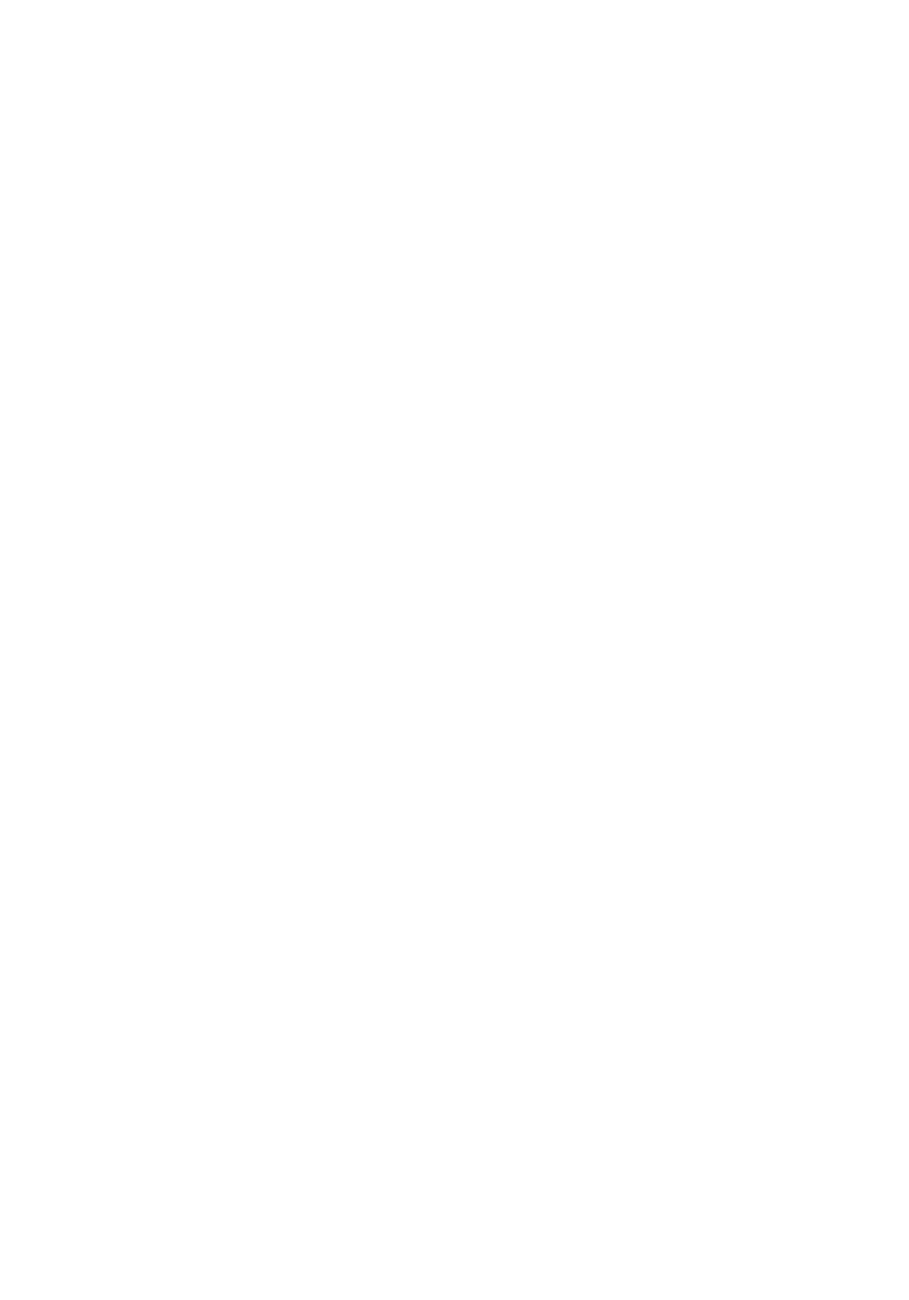
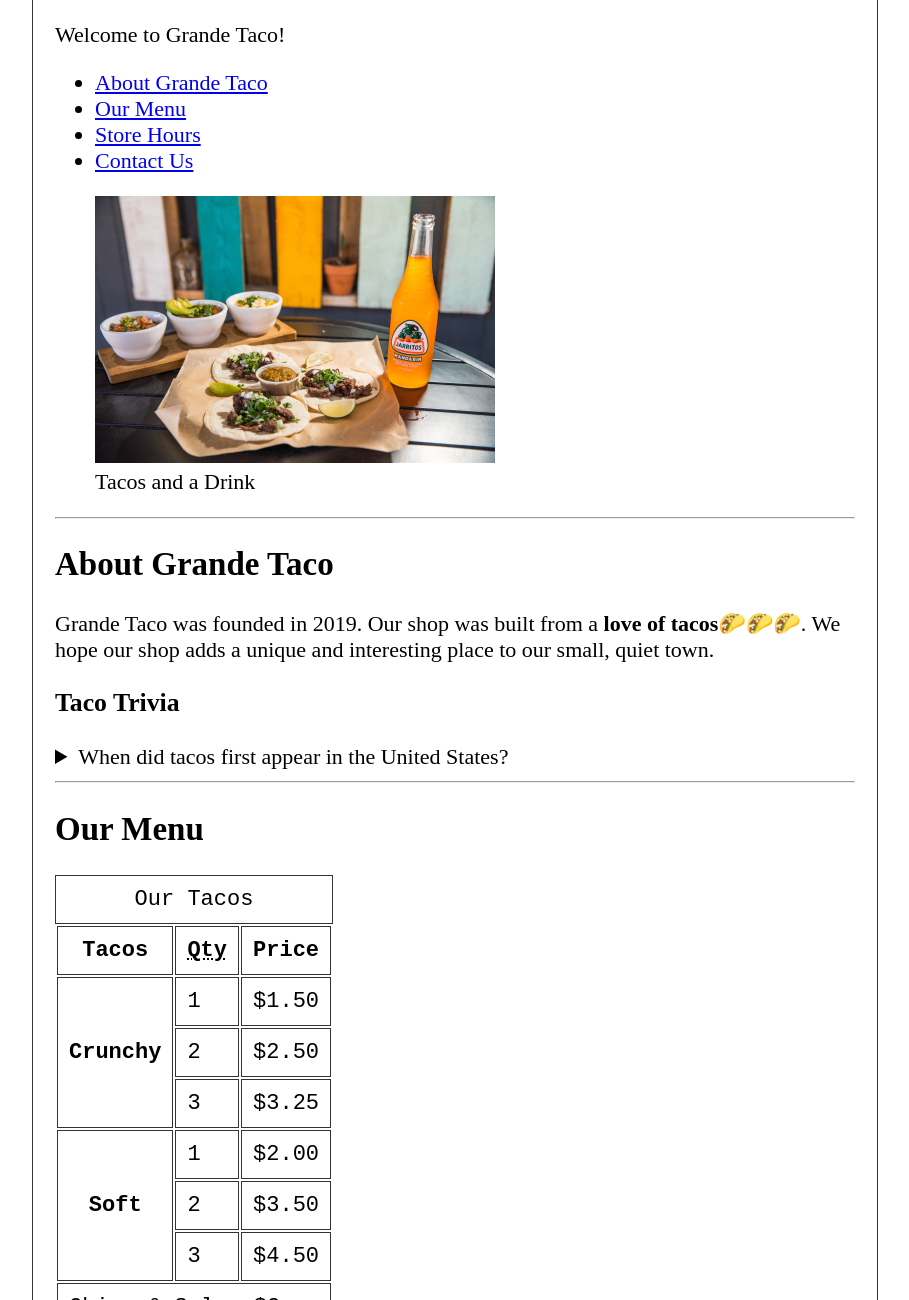
Before and after one commit to Dylan-Johnson-1/grande-taco, a plain HTML site: page index.html in a window 1280 px wide. Shown: the top 1300 px of the page, without its empty margins (185-1094 px from the left). Before the commit the page ends 800 px from the top, so only its background shows below. Drawn offline with Linux system fonts and the light colour scheme.

Commit message:
added initial html setup. added index.html intro page with basic layout.

```diff
--- a/css/style.css
+++ b/css/style.css
@@ -1,11 +1,21 @@
-@import url("https://fonts.googleapis.com/css2?family=Nunito:ital,wght@0,200..1000;1,200..1000&family=Roboto:ital,wght@0,100..900;1,100..900&display=swap");
-/* RESET */
-* {
-  margin: 0;
-  padding: 0;
-  box-sizing: border-box;
+html {
+  font-size: 22px;
 }
 
 body {
-  font-family: "Nunito", sans-serif;
+  min-height: 100vh;
+  max-width: 800px;
+  margin: 0 auto;
+  padding: 1rem;
+  border-left: 1px solid #333;
+  border-right: 1px solid #333;
 }
+
+th,
+td,
+caption {
+  border: 1px solid #333;
+  font-family: "Courier New", Courier, monospace;
+  border-collapse: separate;
+  padding: 0.5rem;
+}
--- a/index.html
+++ b/index.html
@@ -0,0 +1,126 @@
+<!DOCTYPE html>
+<html lang="en">
+  <head>
+    <meta charset="UTF-8" />
+    <meta name="author" content="Dylan Johnson" />
+    <meta
+      name="description"
+      content="This is the official website for Grande Taco."
+    />
+    <title>Grande Taco</title>
+    <meta name="viewport" content="width=device-width, initial-scale=1.0" />
+    <link rel="stylesheet" href="css/style.css" />
+    <link rel="icon" href="favicon.ico" type="image/x-icon" />
+    <title>Document</title>
+  </head>
+  <body>
+    <header>
+      Welcome to Grande Taco!
+      <nav>
+        <ul>
+          <li><a href="#about">About Grande Taco</a></li>
+          <li><a href="#menu">Our Menu</a></li>
+          <li><a href="#hours">Store Hours</a></li>
+          <li><a href="#contact">Contact Us</a></li>
+        </ul>
+      </nav>
+      <figure>
+        <img
+          src="img/tacos_and_drink_400x267.png"
+          alt="Tacos and a Drink"
+          title="We love tacos!"
+          width="400"
+          height="267"
+        />
+        <figcaption>Tacos and a Drink</figcaption>
+      </figure>
+    </header>
+    <hr />
+    <main>
+      <article id="about">
+        <h2>About Grande Taco</h2>
+        <p>
+          Grande Taco was founded in <time datetime="2019">2019</time>. Our shop
+          was built from a <strong>love of tacos</strong>🌮🌮🌮. We hope our
+          shop adds a unique and interesting place to our small, quiet town.
+        </p>
+        <aside>
+          <h3>Taco Trivia</h3>
+          <details>
+            <summary>When did tacos first appear in the United States?</summary>
+            <p>
+              Jeffery M. Pilcher, taco historian and professor of history at the
+              University of Minnesota, says the earliest mention of tacos in the
+              United States are in a newspaper from
+              <time datetime="1905">1905</time>. (Source:
+              <cite
+                ><a
+                  href="https://www.smithsonianmag.com/arts-culture/where-did-the-taco-come-from-81228162/"
+                  target="_blank"
+                  >Smithsonian Magazine</a
+                ></cite
+              >)
+            </p>
+          </details>
+        </aside>
+      </article>
+      <hr />
+      <article id="menu">
+        <h2>Our Menu</h2>
+        <table>
+          <caption>
+            Our Tacos
+          </caption>
+          <thead>
+            <tr>
+              <th>Tacos</th>
+              <th scope="col"><abbr title="Quantity">Qty</abbr></th>
+              <th scope="col">Price</th>
+            </tr>
+          </thead>
+          <tbody>
+            <tr>
+              <th scope="row" rowspan="3">Crunchy</th>
+              <td>1</td>
+              <td>$1.50</td>
+            </tr>
+            <tr>
+              <td>2</td>
+              <td>$2.50</td>
+            </tr>
+            <tr>
+              <td>3</td>
+              <td>$3.25</td>
+            </tr>
+            <tr>
+              <th scope="row" rowspan="3">Soft</th>
+              <td>1</td>
+              <td>$2.00</td>
+            </tr>
+            <tr>
+              <td>2</td>
+              <td>$3.50</td>
+            </tr>
+            <tr>
+              <td>3</td>
+              <td>$4.50</td>
+            </tr>
+          </tbody>
+          <tfoot>
+            <tr>
+              <td colspan="3">Chips &amp; Salsa $2</td>
+            </tr>
+          </tfoot>
+        </table>
+        <br />
+        <p>
+          <a href="#">Back To Top</a>
+        </p>
+      </article>
+    </main>
+    <hr />
+    <footer>
+      <p>Copyright &copy; Grande Taco</p>
+    </footer>
+  </body>
+</html>
```
Also changed, not shown: contact.html (added), favicon.ico (added), hours.html (added), img/tacos_and_drink_1000x667.png (added), img/tacos_and_drink_400x267.png (added), img/tacos_close_up_1000x649.png (added), img/tacos_close_up_400x260.png (added), img/tacos_delicioso_1000x667.png (added), img/tacos_tray_1000x667.png (added), img/tacos_tray_400x267.png (added).
